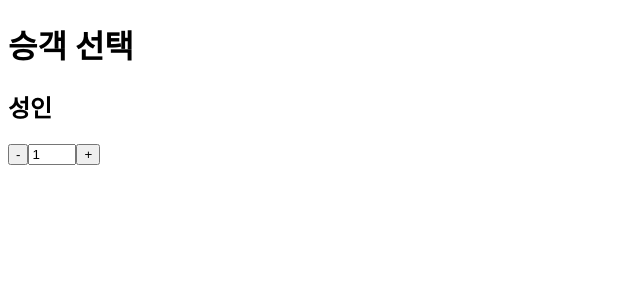
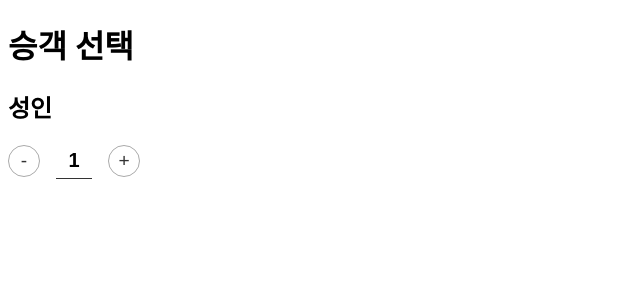
Before and after one commit to woowacourse/a11y-airline, a React (Create React App) app: page / in a window 1280 px wide. Shown: the top 300 px of the page, without its empty margins (0-640 px from the left). Built offline with nearby package versions, Linux system fonts and the light colour scheme; the HTML template or start-up script is replaced by a standard one.

Commit message:
feat: 웹 접근성 개선

```diff
--- a/public/index.html
+++ b/public/index.html
@@ -10,7 +10,6 @@
     />
 
     <link rel="manifest" href="%PUBLIC_URL%/manifest.json" />
-
     <title>React App</title>
   </head>
   <body>
--- /dev/null
+++ b/src/components/SpinButton.css
@@ -0,0 +1,33 @@
+.round-button {
+  width: 2rem;
+  height: 2rem;
+  border-radius: 50% 50%;
+  border: 1px solid #aaa;
+  background-color: #fff;
+  color: #333;
+  font-size: 1.2rem;
+  cursor: pointer;
+}
+
+.round-button:disabled {
+  opacity: 0.5;
+  cursor: not-allowed;
+}
+
+.adult-amount {
+  width: 2rem;
+  height: 2rem;
+  margin: 0 1rem;
+  border: 0;
+  border-bottom: 1px solid #333;
+  text-align: center;
+  font-size: 20px;
+  font-weight: bold;
+}
+
+.adult-amount-hidden {
+  display: inline-block;
+  width: 0;
+  height: 0;
+  overflow: hidden;
+}
--- a/src/components/SpinButton.js
+++ b/src/components/SpinButton.js
@@ -1,4 +1,5 @@
 import { useState } from 'react';
+import './SpinButton.css';
 
 const SpinButton = () => {
   const [adultCount, setAdultCount] = useState(1);
@@ -24,6 +25,7 @@ const SpinButton = () => {
       <h1>승객 선택</h1>
       <h2>성인</h2>
       <button
+        className='round-button'
         type='button'
         aria-label='성인 탑승자 한명 줄이기'
         onClick={decrease}
@@ -32,13 +34,19 @@ const SpinButton = () => {
         -
       </button>
       <input
-        type='number'
+        className='adult-amount'
+        type='text'
+        aria-label='성인'
         min={0}
         max={3}
         value={adultCount}
         onChange={onChange}
       />
+      <span className='adult-amount-hidden' aria-live='polite'>
+        성인 승객 추가 {adultCount}
+      </span>
       <button
+        className='round-button'
         type='button'
         aria-label='성인 탑승자 한명 늘리기'
         onClick={increase}
```
